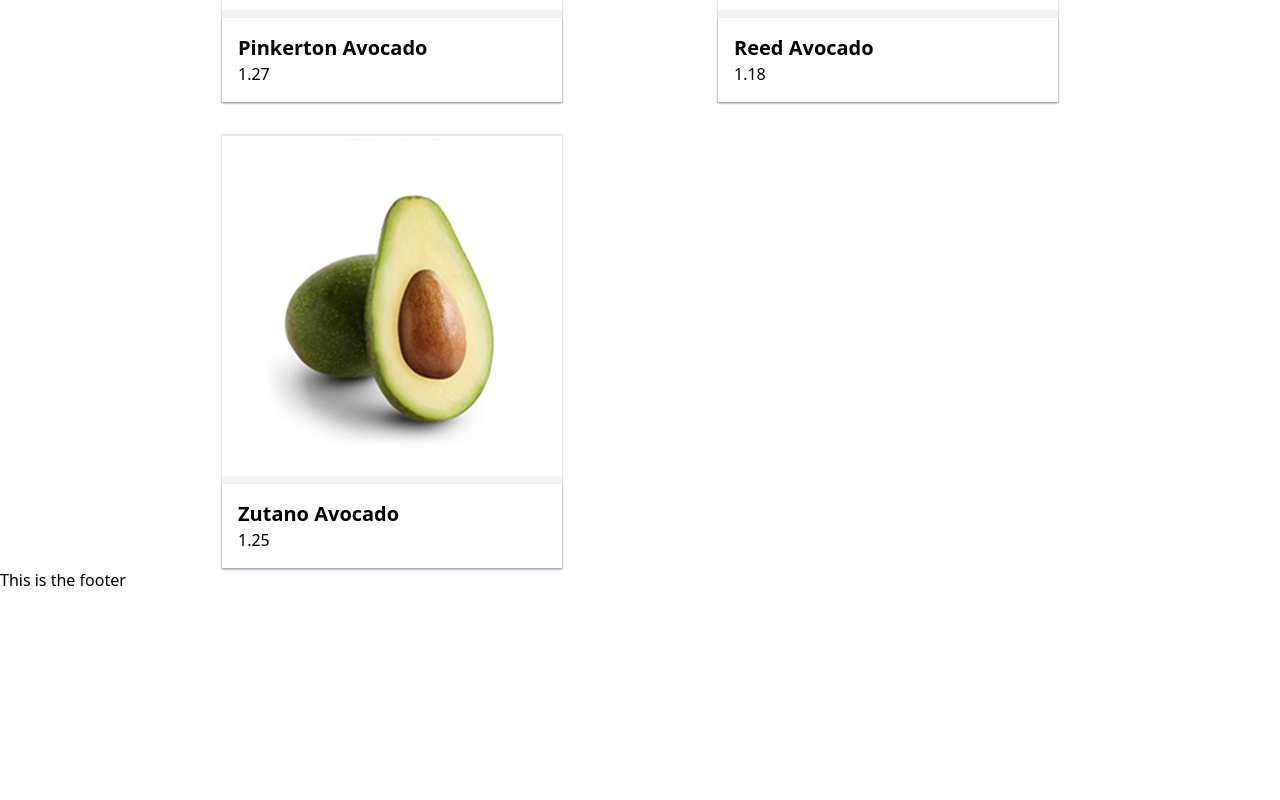
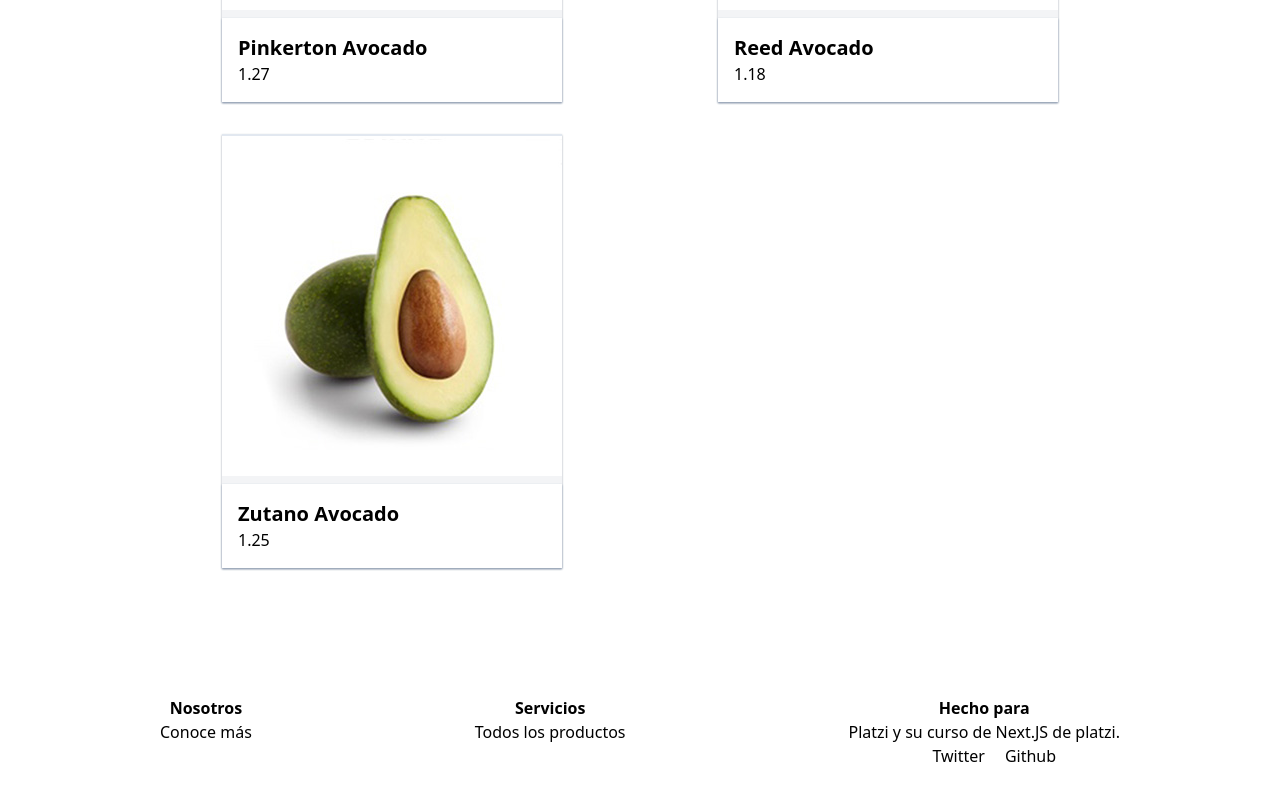
Before and after one commit to JulioFuentes2021/avo-next.js, a Next.js app: page / in a window 1280 px wide. Shown: the part 1938-2738 px from the top of the page. Before the commit the page ends 2530 px from the top, so only its background shows below. Built offline with nearby package versions, Linux system fonts and the light colour scheme.

Commit message:
Footer has been created

```diff
--- /dev/null
+++ b/components/Footer/Footer.tsx
@@ -0,0 +1,26 @@
+const Footer = () => {
+  return (
+    <footer className="flex justify-center my-32">
+      <div className="w-3/4 flex flex-col sm:flex-row text-center justify-between">
+        <div className="flex flex-col">
+          <span className="font-bold">Nosotros</span>
+          <span>Conoce más</span>
+        </div>
+        <div className="flex flex-col">
+          <span className="font-bold">Servicios</span>
+          <span>Todos los productos</span>
+        </div>
+        <div className="flex flex-col">
+          <span className="font-bold">Hecho para</span>
+          <span>Platzi y su curso de Next.JS de platzi.</span>
+          <div>
+            <span className="mx-5">Twitter</span>
+            <span>Github</span>
+          </div>
+        </div>
+      </div>
+    </footer>
+  );
+};
+
+export default Footer;
--- a/components/Layout/Layout.tsx
+++ b/components/Layout/Layout.tsx
@@ -1,5 +1,6 @@
 import React from 'react'
 import Navbar from '@components/Navbar/Navbar';
+import Footer from '@components/Footer/Footer';
 // import hell - dot hell =. SE resuelve con path aliases
 // import styles from './layout.module.css';
 
@@ -7,9 +8,8 @@ const Layout: React.FC = ({ children }) => {//Algo que react puede renderizar
   return (
     <div>
         <Navbar />
-            {children}
-        <footer>This is the footer</footer>
-
+          {children}
+          <Footer />
         {/* <style jsx>{`
           div {
             color: green
```
